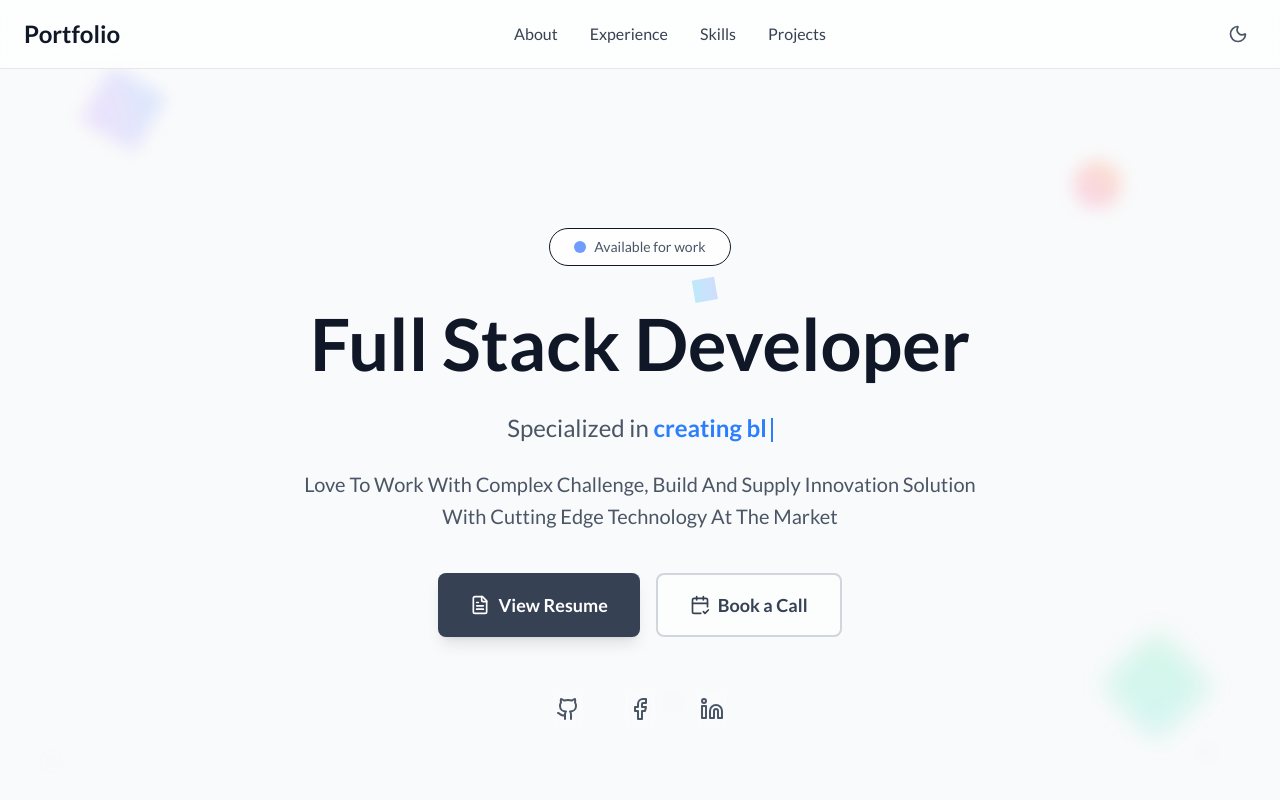
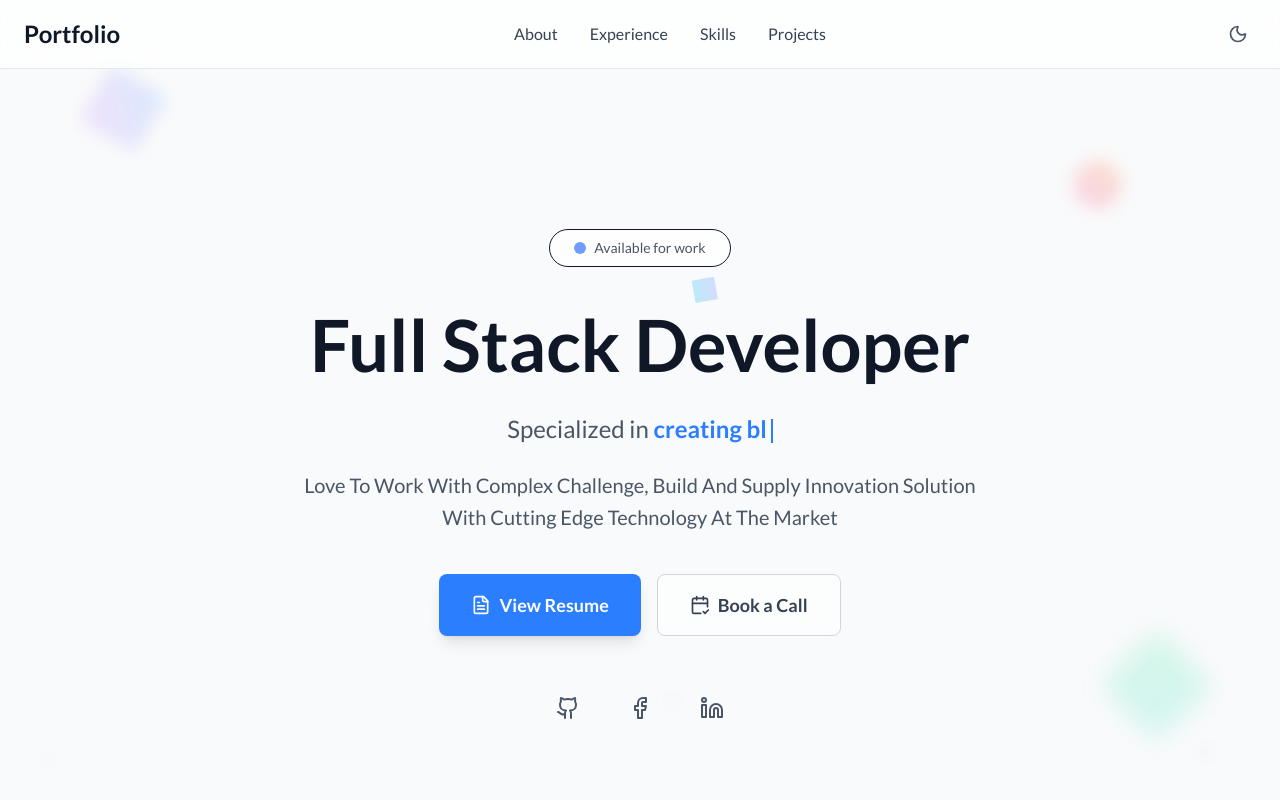
Before and after one commit to mdshehabsk/portfolio2.0, a Next.js app: page / in a window 1280 px wide. Shown: the top 800 px of the page. Built offline with nearby package versions, Linux system fonts and the light colour scheme.

Commit message:
change button color

```diff
--- a/src/app/components/Hero.tsx
+++ b/src/app/components/Hero.tsx
@@ -343,7 +343,7 @@ const Hero = () => {
       <motion.a
         whileHover={{ scale: 1.05, y: -2, boxShadow: "0 4px 20px rgba(59, 130, 246, 0.4)" }}
         whileTap={{ scale: 0.95 }}
-        className="px-8 py-4 bg-gray-700 dark:bg-gray-600 cursor-pointer text-white rounded-lg font-semibold text-lg shadow-lg hover:bg-blue-500 dark:hover:bg-blue-500 transition-all duration-200 backdrop-blur-sm flex items-center gap-2"
+        className="px-8 py-4  dark:bg-gray-600 cursor-pointer text-white rounded-lg font-semibold text-lg shadow-lg bg-blue-500  transition-all duration-200 backdrop-blur-sm flex items-center gap-2"
         href='https://drive.google.com/file/d/14G5RhIyzOxblgLkL5BlxVY__L1vUqJge/view?usp=drive_link'
         target='_blank'
       >
@@ -353,7 +353,7 @@ const Hero = () => {
       <motion.a
         whileHover={{ scale: 1.05, y: -2 }}
         whileTap={{ scale: 0.95 }}
-        className="px-8 py-4 rounded-lg font-semibold text-lg border-2 border-gray-300 dark:border-gray-600 text-gray-700 dark:text-gray-300 hover:border-blue-500 dark:hover:border-blue-400 hover:text-blue-500 dark:hover:text-blue-400 transition-all duration-200 cursor-pointer bg-white/50 dark:bg-gray-800/50 backdrop-blur-sm flex items-center gap-2"
+        className="px-8 py-4 rounded-lg font-semibold text-lg border border-gray-300 dark:border-gray-600 text-gray-700 dark:text-gray-300 hover:border-blue-500 dark:hover:border-blue-400 hover:text-blue-500 dark:hover:text-blue-400 transition-all duration-200 cursor-pointer bg-white/50 dark:bg-gray-800/50 backdrop-blur-sm flex items-center gap-2"
         href="https://cal.com/mdshehabsk"
         target='_blank'
       >
```
